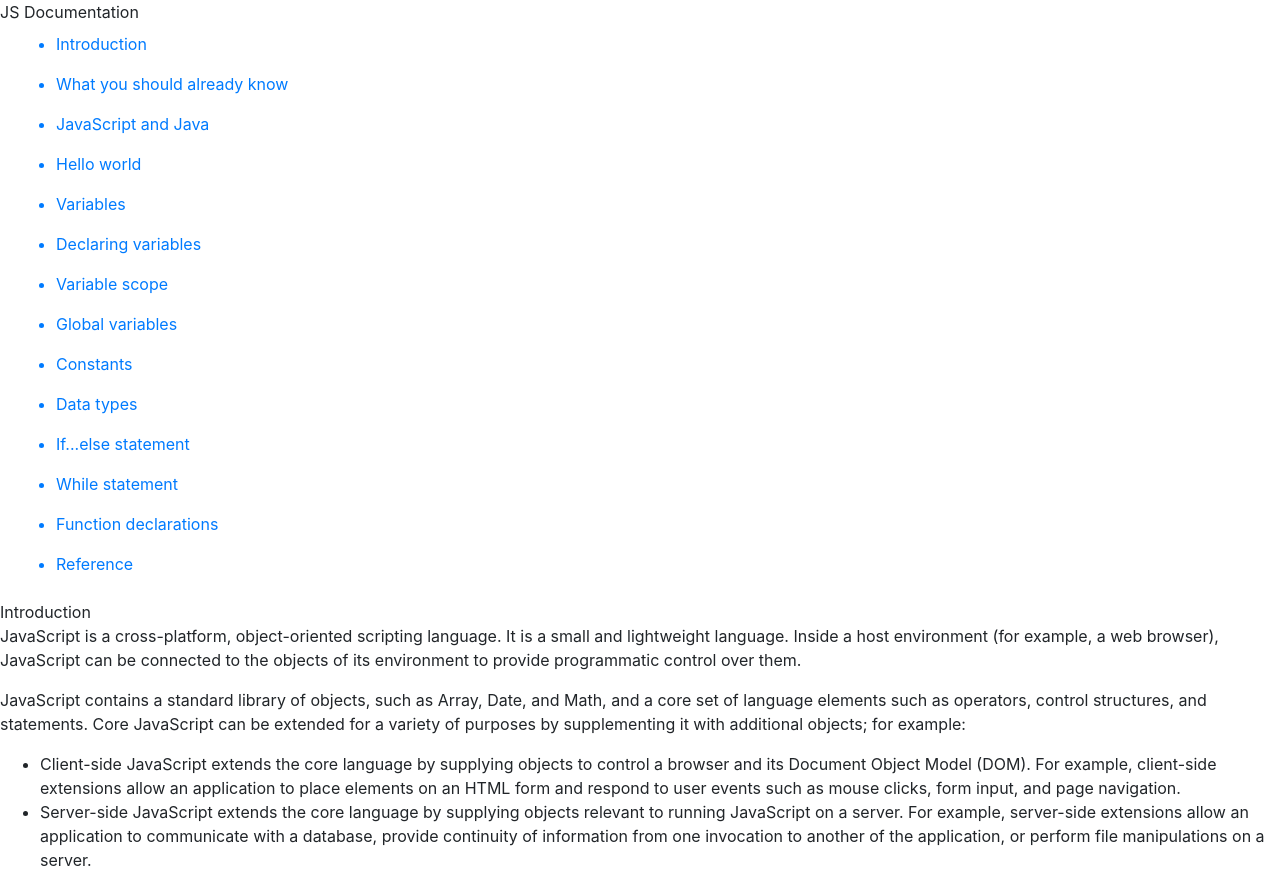
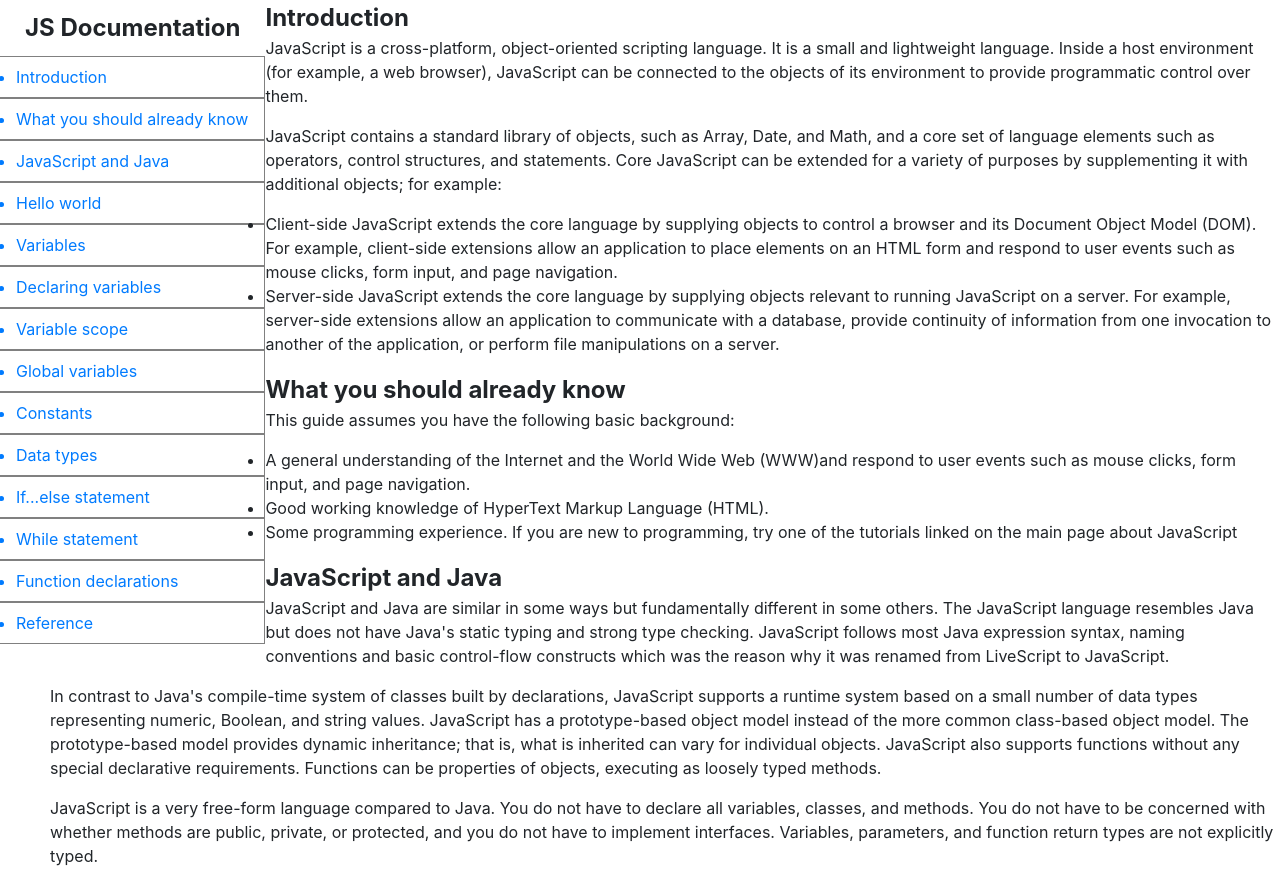
Before and after one commit to tjdolphin23/techdocpage, a plain HTML site: page index.html in a window 1280 px wide. Shown: the top 875 px of the page. Drawn offline with nearby package versions, Linux system fonts and the light colour scheme.

Commit message:
style of navbar and header

```diff
--- a/index.html
+++ b/index.html
@@ -9,10 +9,10 @@
 	<link rel="stylesheet" href="style.css">
 </head>
 <body>
-	<main id="main-doc">
+<main id="main-doc">
 
 	<nav id="navbar">
-		<head>JS Documentation</head>
+		<header id="js">JS Documentation</header>
 		<ul>
 			<a class="nav-link" href="#intro" rel="internal"><li>Introduction</li></a>
 			<a class="nav-link" href="#know" rel="internal"><li>What you should already know</li></a>
--- a/style.css
+++ b/style.css
@@ -0,0 +1,26 @@
+nav {
+	float: left;
+}
+
+#js {
+	text-align: center;
+	font-weight: bold;
+	margin: 10px 0px 10px 0px;
+
+}
+
+.nav-link {
+	border-top: 1px solid grey;
+	border-right: 1px solid grey;
+	border-bottom: 1px solid grey;
+	margin-left: -40px;
+}
+
+header {
+	font-size: 24px;
+	font-weight: bold;
+}
+
+section {
+	margin-left: 50px;
+}
```
